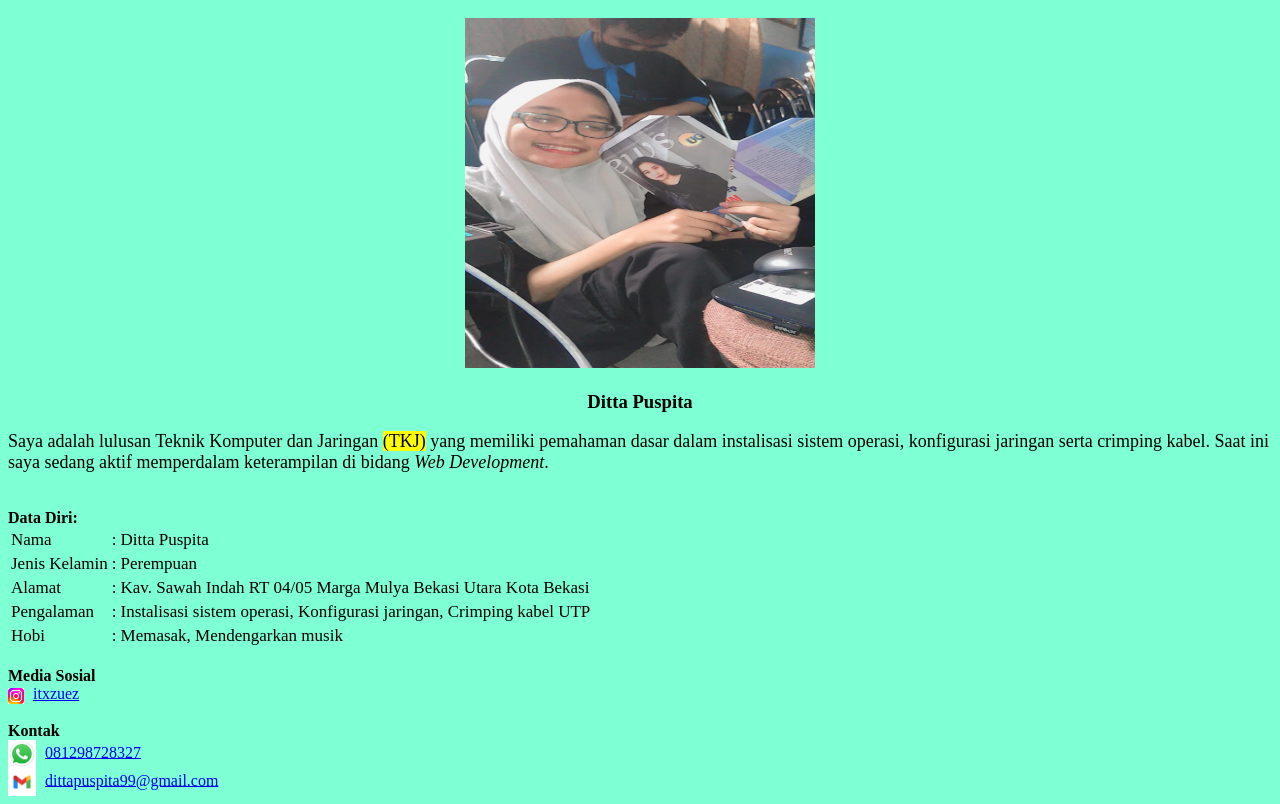
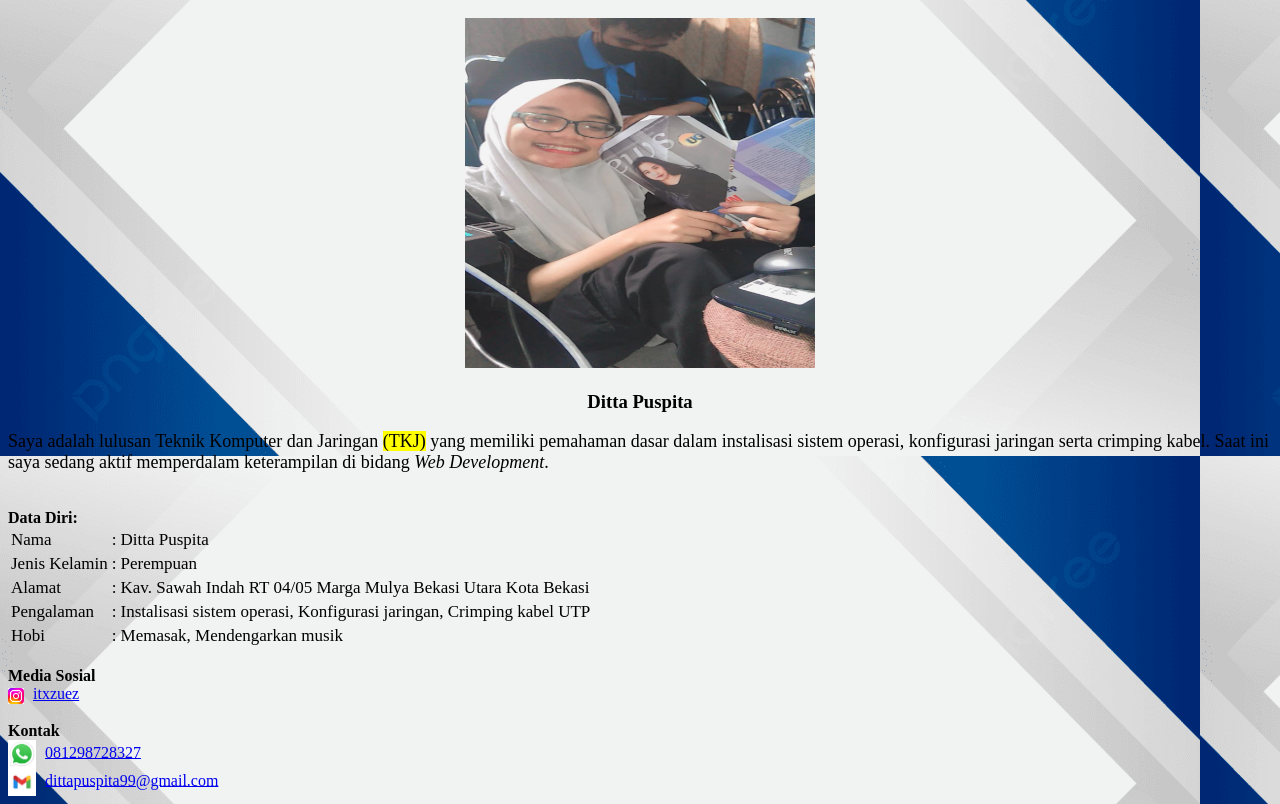
Before and after one commit to Ditta-99/belajar-1, a plain HTML site: page index.html in a window 1280 px wide. Shown: the part 107-911 px from the top of the page. Drawn offline with Linux system fonts and the light colour scheme.

Commit message:
Kembalikan background seperti awal

```diff
--- a/style.css
+++ b/style.css
@@ -1,5 +1,5 @@
 body {
- background-color: aquamarine;
+ background-image: url(bg.jpg);
 }
 
 
```
